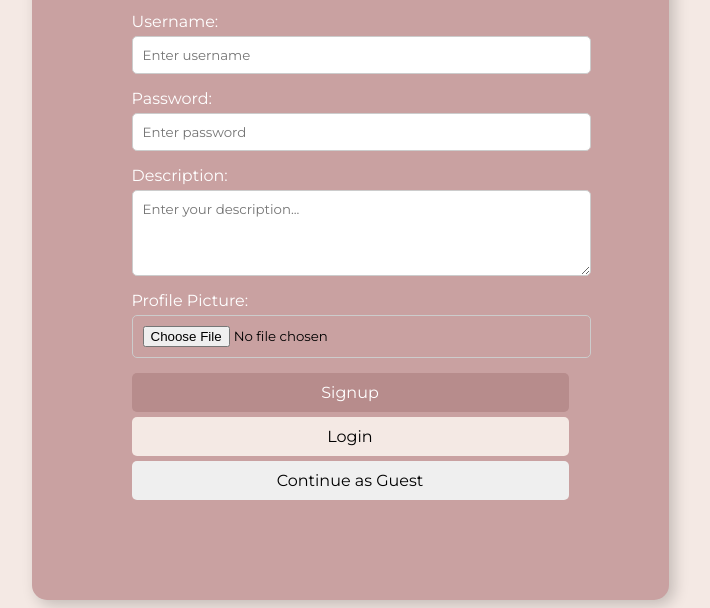
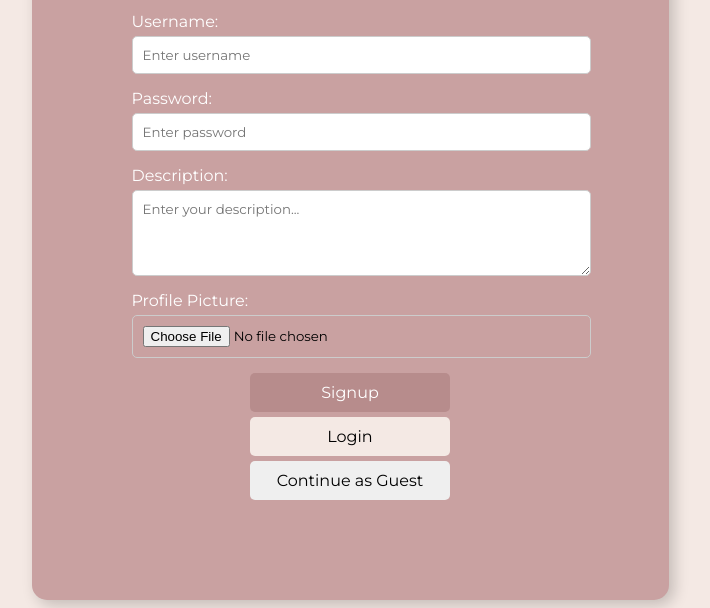
Before and after one commit to pichioes/CCAPDEV_MCO1, a website: page signup.html in a window 1280 px wide. Shown: the part 208-816 px from the top of the page, without its empty margins (290-1000 px from the left). Drawn offline with Linux system fonts and the light colour scheme.

Commit message:
Fix signup buttons

```diff
--- a/signup.css
+++ b/signup.css
@@ -51,12 +51,21 @@ input, textarea {
     gap: 10px;
     margin-top: 20px;
 }
+
+.button-group,
+.container {
+    display: flex;
+    flex-direction: column;
+    align-items: center;
+}
+
 button {
     padding: 10px 20px;
     border: none;
     border-radius: 5px;
     cursor: pointer;
     font-size: 16px;
+    text-align: center;
 }
 .login-btn {
     background-color: #f4e9e4;
@@ -86,4 +95,9 @@ body, h2, label, input, button, textarea {
     text-align: center;
     transition: 0.3s;
 }
+
+.login-btn, .signup-btn, .guest-btn {
+    width: 200px;
+}
+
 /* END OF SIGNUP CSS */
```
